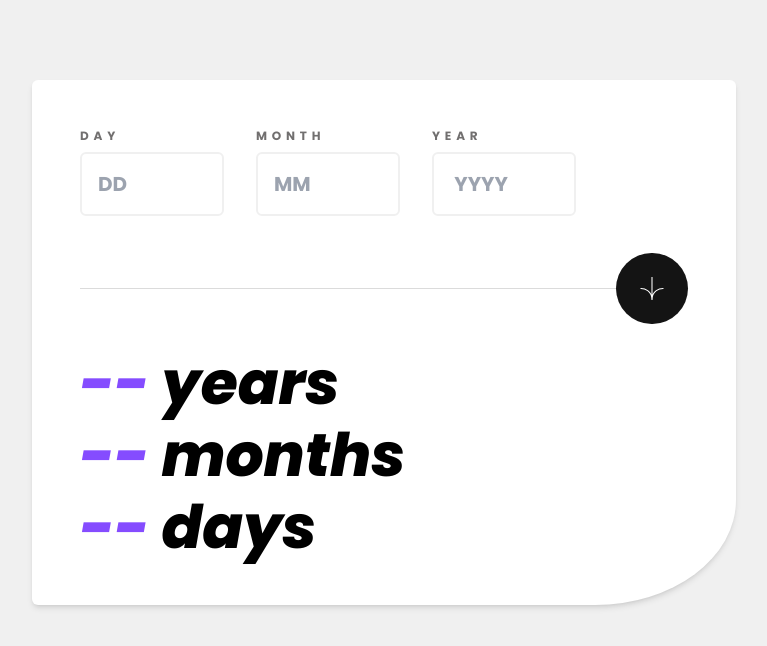
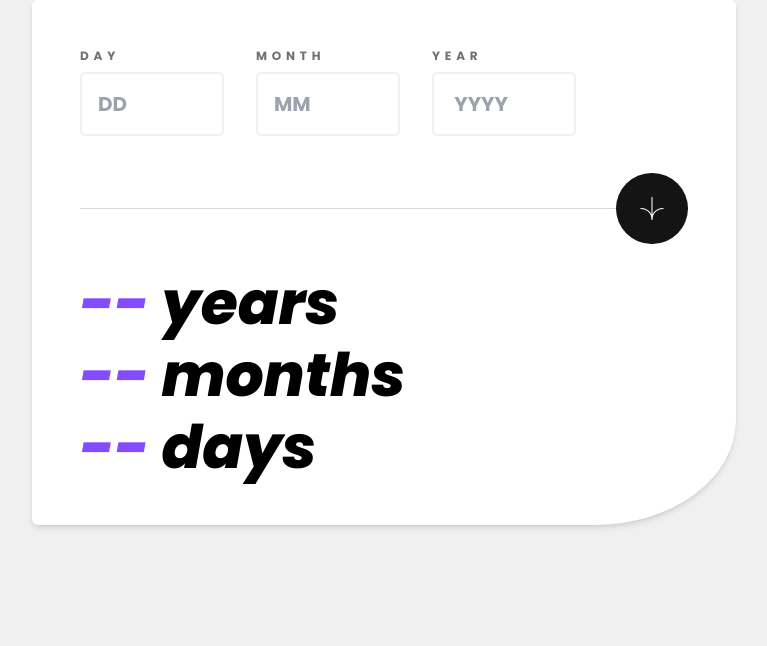
Before and after one commit to rahmannudn/age-calc-app, a website: page index.html in a window 1280 px wide. Shown: the whole page, without its empty margins (256-1023 px from the left). Drawn offline with Linux system fonts and the light colour scheme.

Commit message:
Update index.html

```diff
--- a/index.html
+++ b/index.html
@@ -23,7 +23,7 @@
 
 </head>
 
-<body class="font-poppins w-full min-h-full bg-offWhite mt-20 flex justify-center">
+<body class="font-poppins w-full min-h-full bg-offWhite mt-8 flex justify-center">
   <!-- card start -->
   <form class="card w-[95%] max-w-[375px] h-full bg-white rounded-md rounded-br-[20%] lg:max-w-none lg:w-[55%] shadow-md">
     <div class="p-8 xl:p-12">
```
